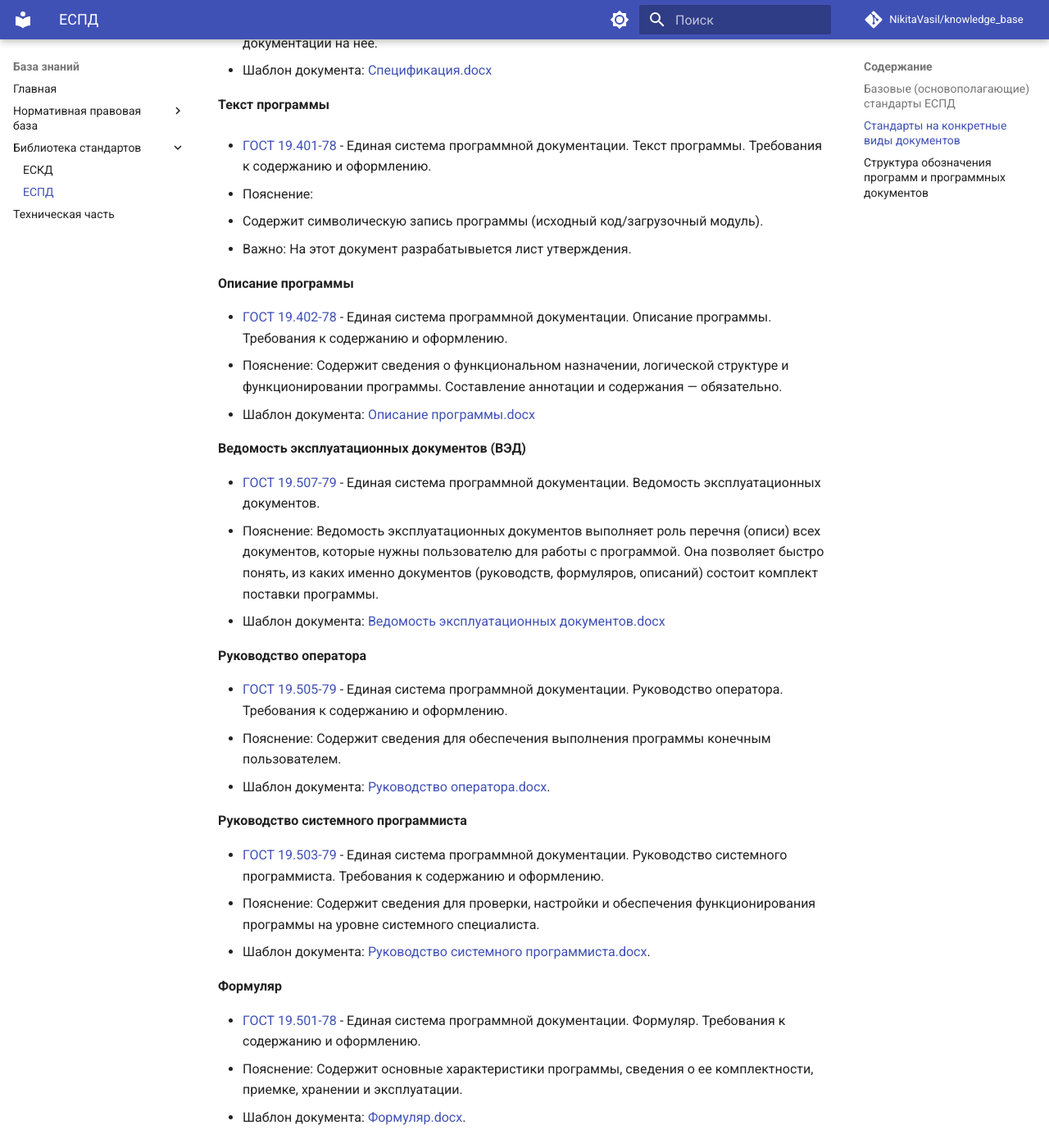
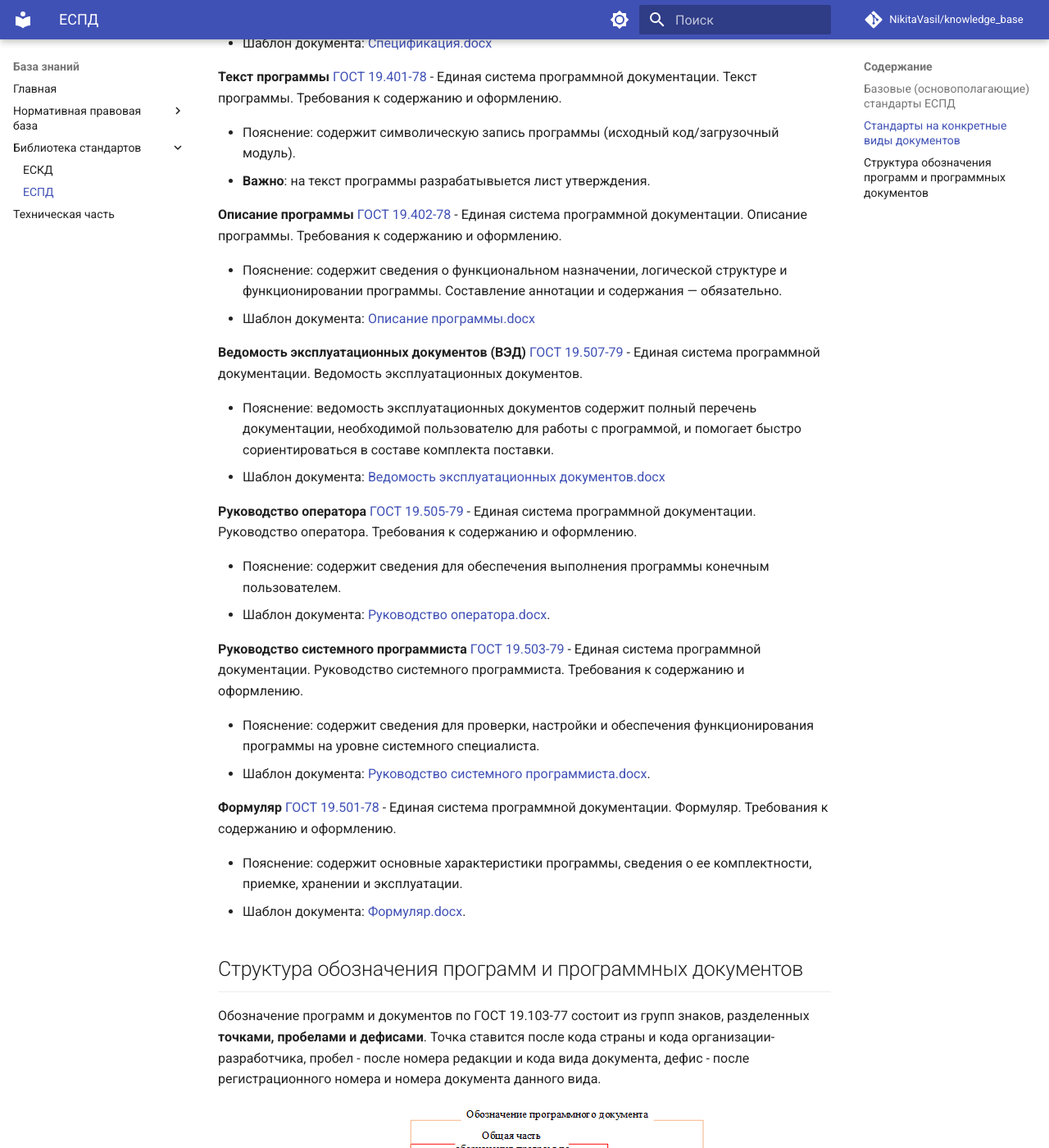
Before and after one commit to NikitaVasil/knowledge_base, an MkDocs documentation site: the page built from docs/docs/espd/gostSerial19.md, in a window 1280 px wide and 1400 px high, scrolled down 1226 px. Shown: the whole window at 82% size. Built offline with MkDocs 1.6.1 and Material for MkDocs 9.7.7, drawn with Linux system fonts in a browser that asks for light colours; comment, search, counter and statistics services are not loaded; some of the changed text lies outside the part shown.

Commit message:
Updating files where there were errors

```diff
--- a/docs/docs/espd/gostSerial19.md
+++ b/docs/docs/espd/gostSerial19.md
@@ -18,52 +18,49 @@
 ## Стандарты на конкретные виды документов
 
 __Спецификация__
+[ГОСТ 19.202-78](https://internet-law.ru/gosts/gost/15282/%D0%93%D0%9E%D0%A1%D0%A2%2019.502-78.) - Единая система программной документации. Спецификация. Требования к содержанию и оформлению.
 
-- [ГОСТ 19.202-78](https://internet-law.ru/gosts/gost/15282/%D0%93%D0%9E%D0%A1%D0%A2%2019.502-78.) - Единая система программной документации. Спецификация. Требования к содержанию и оформлению.
-- Пояснение: Этот документ является основным, определяющим состав программы и всей документации на нее.
+- Пояснение: документ является основным, определяющим состав программы и всей документации на нее.
 - Шаблон документа: [Спецификация.docx](Specification.docx)
 
 __Текст программы__
+[ГОСТ 19.401-78](https://internet-law.ru/gosts/gost/32040/) - Единая система программной документации. Текст программы. Требования к содержанию и оформлению.
 
-- [ГОСТ 19.401-78](https://internet-law.ru/gosts/gost/32040/) - Единая система программной документации. Текст программы. Требования к содержанию и оформлению.
-
-- Пояснение:
-  - Содержит символическую запись программы (исходный код/загрузочный модуль).
-  - Важно: На этот документ разрабатывыется лист утверждения.
+- Пояснение: содержит символическую запись программы (исходный код/загрузочный модуль).
+- __Важно__: на текст программы разрабатывыется лист утверждения.
 
 __Описание программы__
+[ГОСТ 19.402-78](https://internet-law.ru/gosts/gost/24728/) - Единая система программной документации. Описание программы. Требования к содержанию и оформлению.
 
-- [ГОСТ 19.402-78](https://internet-law.ru/gosts/gost/24728/) - Единая система программной документации. Описание программы. Требования к содержанию и оформлению.
-- Пояснение: Содержит сведения о функциональном назначении, логической структуре и функционировании программы. Составление аннотации и содержания — обязательно.
+- Пояснение: содержит сведения о функциональном назначении, логической структуре и функционировании программы. Составление аннотации и содержания — обязательно.
 - Шаблон документа: [Описание программы.docx](Program_description.docx)
 
 __Ведомость эксплуатационных документов (ВЭД)__
+[ГОСТ 19.507-79](https://internet-law.ru/gosts/gost/14722/) - Единая система программной документации. Ведомость эксплуатационных документов.
 
-- [ГОСТ 19.507-79](https://internet-law.ru/gosts/gost/14722/) - Единая система программной документации. Ведомость эксплуатационных документов.
-- Пояснение: Ведомость эксплуатационных документов выполняет роль перечня (описи) всех документов, которые нужны пользователю для работы с программой. Она позволяет быстро понять, из каких именно документов (руководств, формуляров, описаний) состоит комплект поставки программы.
+- Пояснение: ведомость эксплуатационных документов содержит полный перечень документации, необходимой пользователю для работы с программой, и помогает быстро сориентироваться в составе комплекта поставки.
 - Шаблон документа: [Ведомость эксплуатационных документов.docx](ved.docx)
 
 __Руководство оператора__
+[ГОСТ 19.505-79](https://internet-law.ru/gosts/gost/40115/) - Единая система программной документации. Руководство оператора. Требования к содержанию и оформлению.
 
-- [ГОСТ 19.505-79](https://internet-law.ru/gosts/gost/40115/) - Единая система программной документации. Руководство оператора. Требования к содержанию и оформлению.
-- Пояснение: Содержит сведения для обеспечения выполнения программы конечным пользователем.
+- Пояснение: содержит сведения для обеспечения выполнения программы конечным пользователем.
 - Шаблон документа: [Руководство оператора.docx](Operator_Manual.docx).
 
 __Руководство системного программиста__
+[ГОСТ 19.503-79](https://internet-law.ru/gosts/gost/23991/) - Единая система программной документации. Руководство системного программиста. Требования к содержанию и оформлению.
 
-- [ГОСТ 19.503-79](https://internet-law.ru/gosts/gost/23991/) - Единая система программной документации. Руководство системного программиста. Требования к содержанию и оформлению.
-- Пояснение: Содержит сведения для проверки, настройки и обеспечения функционирования программы на уровне системного специалиста.
+- Пояснение: содержит сведения для проверки, настройки и обеспечения функционирования программы на уровне системного специалиста.
 - Шаблон документа: [Руководство системного программиста.docx](SystemProgramGuiede).
 
 __Формуляр__
+[ГОСТ 19.501-78](https://internet-law.ru/gosts/gost/32193/) - Единая система программной документации. Формуляр. Требования к содержанию и оформлению.
 
-- [ГОСТ 19.501-78](https://internet-law.ru/gosts/gost/32193/) - Единая система программной документации. Формуляр. Требования к содержанию и оформлению.
-- Пояснение: Содержит основные характеристики программы, сведения о ее комплектности, приемке, хранении и эксплуатации.
+- Пояснение: содержит основные характеристики программы, сведения о ее комплектности, приемке, хранении и эксплуатации.
 - Шаблон документа: [Формуляр.docx](TheForm.docx).
-
 
 ## Структура обозначения программ и программных документов
 
-Обозначение программ и документов по ГОСТ 19.103-77 состоит из групп знаков, разделённых точками (после кода страны и кода организации-разработчика), пробелами (после номера редакции документа и кода вида документа), дефисами (после регистрационного номера и номера документа данного вида).
+Обозначение программ и документов по ГОСТ 19.103-77 состоит из групп знаков, разделенных __точками, пробелами и дефисами__. Точка ставится после кода страны и кода организации-разработчика, пробел - после номера редакции и кода вида документа, дефис - после регистрационного номера и номера документа данного вида.
 
 ![Структура обозначения программ и программных документов](structProgDoc.png)
```
Also changed, not shown: docs/docs/regulatory/conformAssess/conform.md (+10 -25 lines), docs/docs/regulatory/draftFL/draftFL.md (+4 -4 lines), docs/docs/regulatory/offersInGost/offInGost.md (+3 -5 lines).
